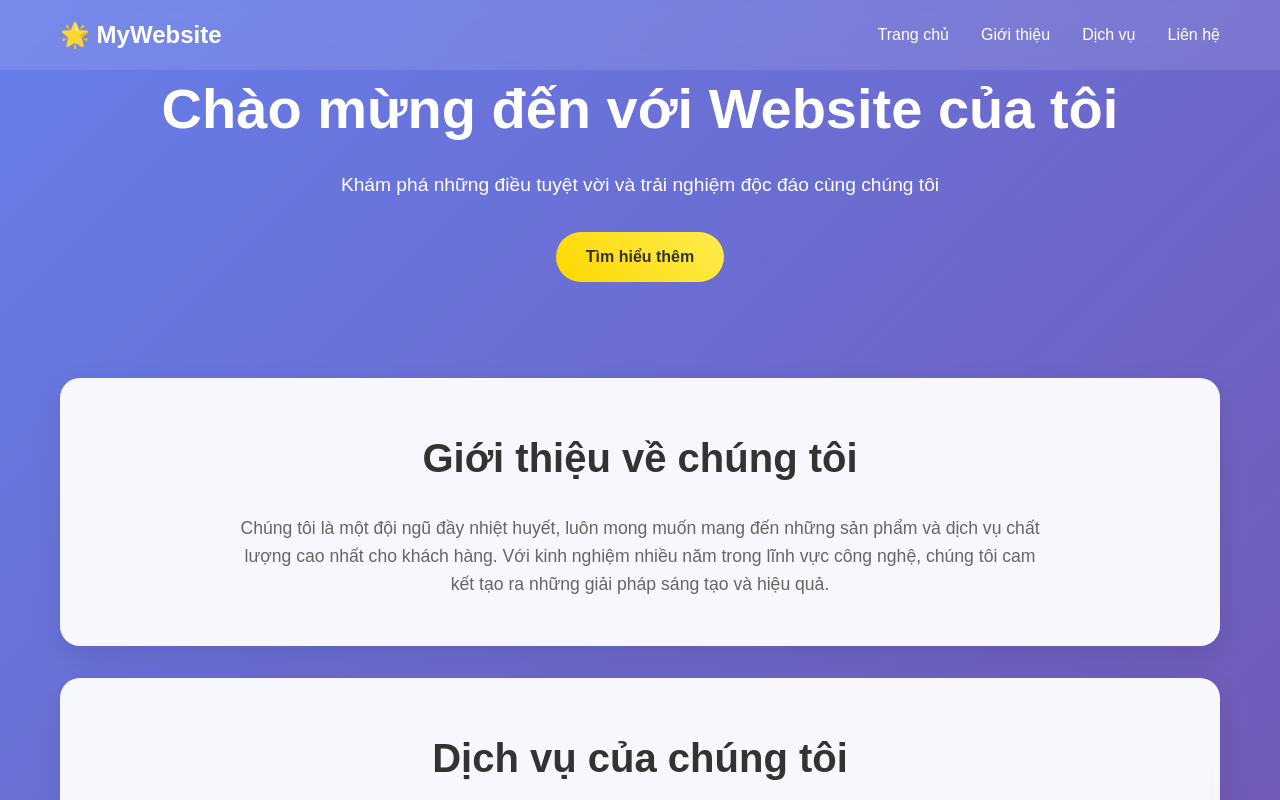
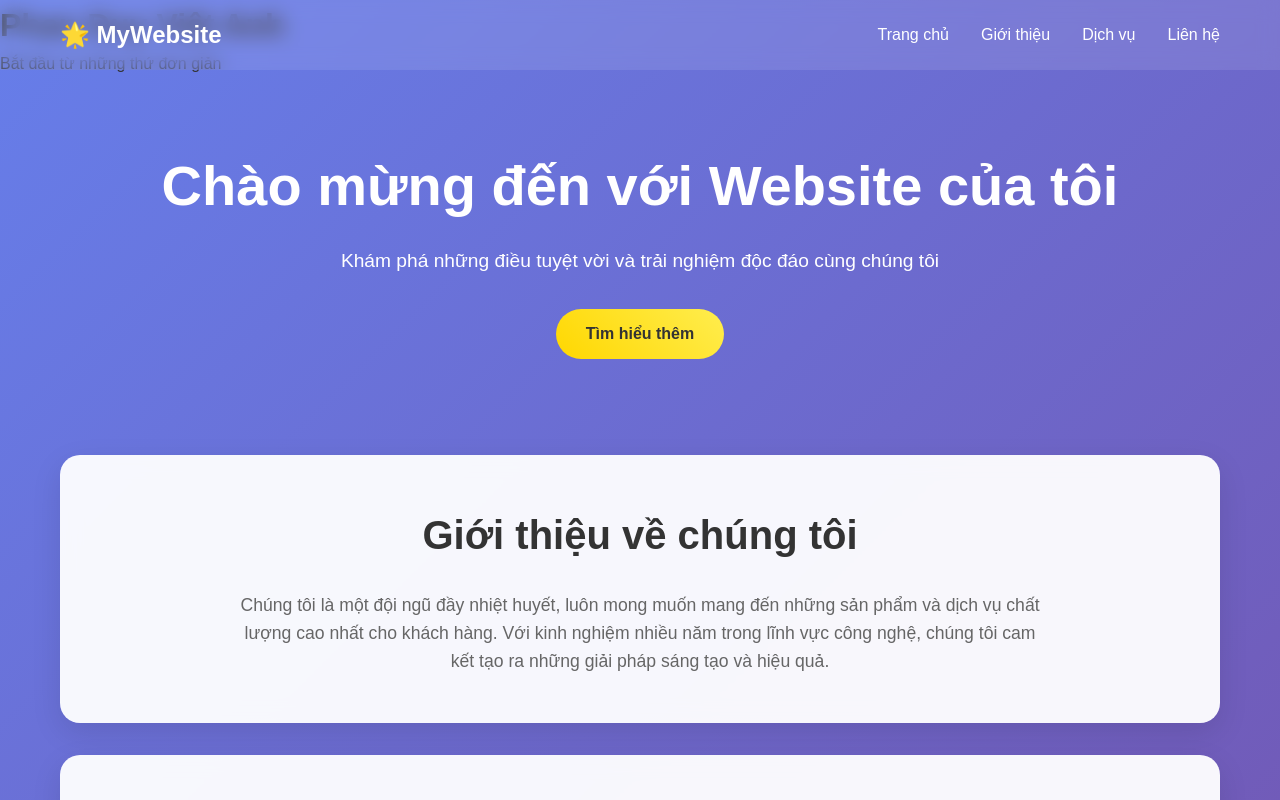
Before and after one commit to trungdung1711/git-demo, a plain HTML site: page Web.html in a window 1280 px wide. Shown: the top 800 px of the page. Drawn offline with Linux system fonts and the light colour scheme.

Commit message:
Đây là tất cả thay đổi đến từ master

```diff
--- a/Web.html
+++ b/Web.html
@@ -5,6 +5,10 @@
     <meta charset="UTF-8">
     <meta name="viewport" content="width=device-width, initial-scale=1.0">
     <title>Trang Web Của Tôi</title>
+    <h1>Phan Duy Việt Anh </h1>
+    <p>
+        Bắt đầu từ những thứ đơn giản
+    </p>
     <style>
     </style>
 </head>
```
